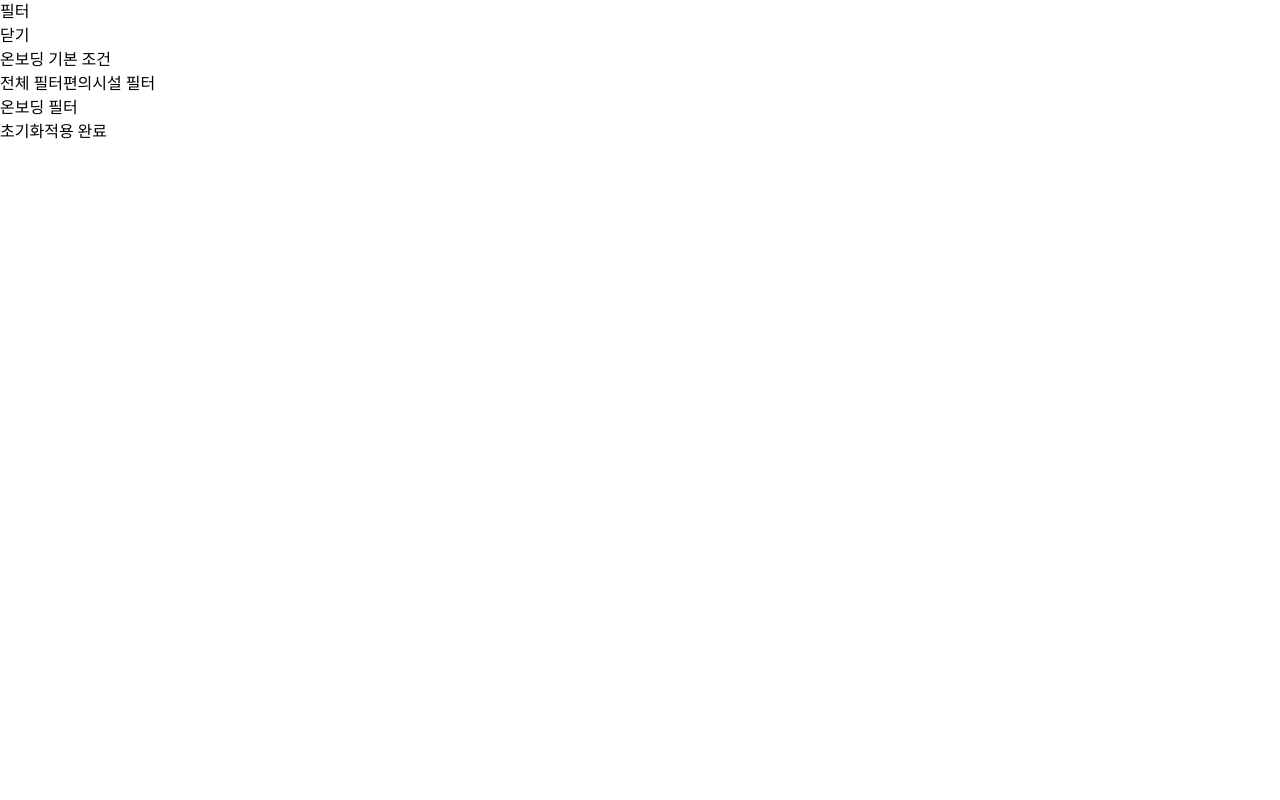
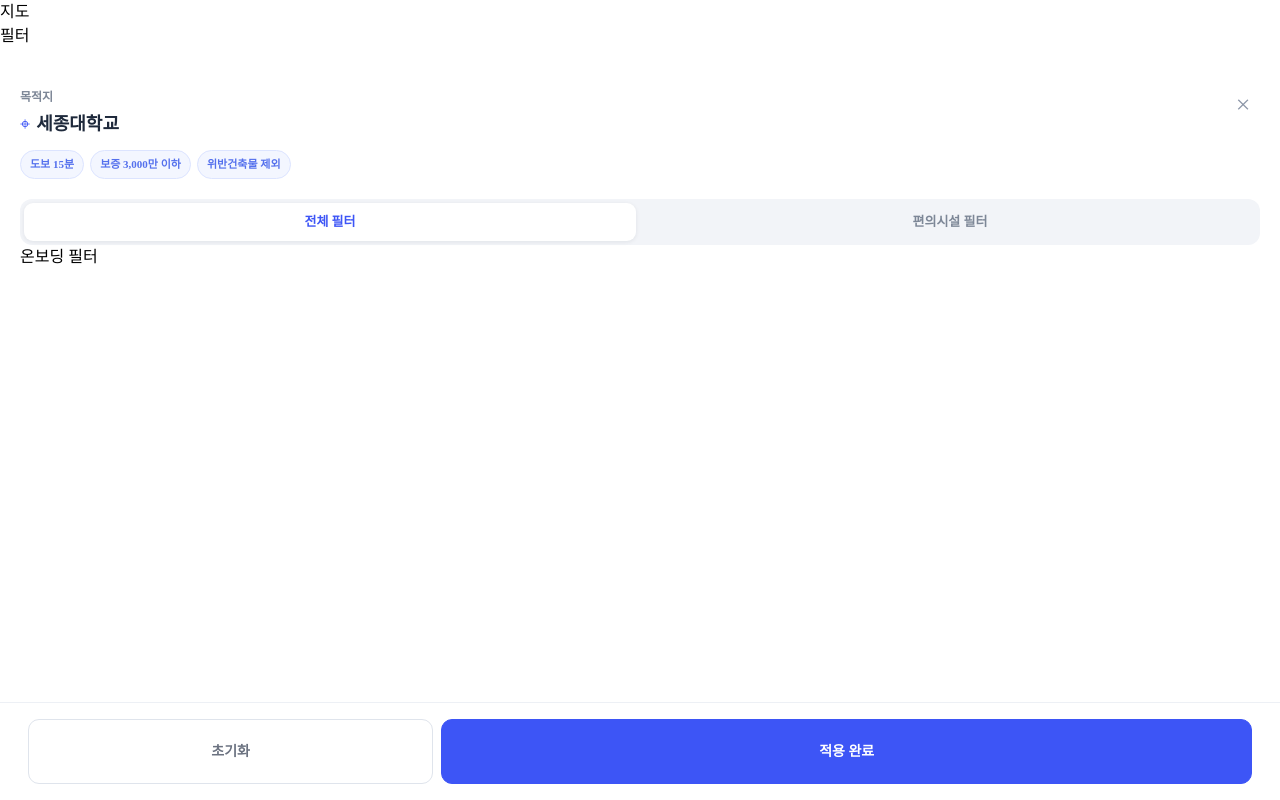
Before and after one commit to kb-7-29-1/kb, a Vue app in the folder frontend/: page /map in a window 1280 px wide. Both pictures are taken after a click on the button "필터". Built offline with nearby package versions, Linux system fonts and the light colour scheme; a web font is replaced by a local one.

Commit message:
feat: 필터 UI 기본 틀 개발

```diff
--- a/frontend/src/components/map/FilterBottomBar.vue
+++ b/frontend/src/components/map/FilterBottomBar.vue
@@ -1,6 +1,46 @@
 <template>
-  <footer>
-    <button type="button">초기화</button>
-    <button type="button">적용 완료</button>
+  <footer class="filter-bottom-bar">
+    <button class="reset-button" type="button">초기화</button>
+    <button class="apply-button" type="button">적용 완료</button>
   </footer>
 </template>
+
+<style scoped>
+.filter-bottom-bar {
+  display: grid;
+  grid-template-columns: minmax(88px, 1fr) 2fr;
+  gap: 8px;
+  flex: 0 0 auto;
+  width: 100%;
+  margin-top: auto;
+  padding: 14px 20px calc(14px + env(safe-area-inset-bottom));
+  border-top: 1px solid #edf0f5;
+  background: #fff;
+}
+
+.filter-bottom-bar button {
+  height: 65px;
+  border-radius: 11px;
+  font-size: 14px;
+  font-weight: 700;
+  cursor: pointer;
+}
+
+.reset-button {
+  border: 1px solid #dfe4ec;
+  background: #fff;
+  color: #6b7280;
+}
+
+.apply-button {
+  border: 1px solid #3d55f6;
+  background: #3d55f6;
+  color: #fff;
+}
+
+@media (min-width: 768px) {
+  .filter-bottom-bar {
+    padding: 16px 28px;
+  }
+}
+</style>
--- a/frontend/src/components/map/FilterPanel.vue
+++ b/frontend/src/components/map/FilterPanel.vue
@@ -12,28 +12,46 @@
 </script>
 
 <template>
-  <section class="filter-panel">
-    <header>
-      <h1>필터</h1>
-      <button type="button" @click="$emit('close')">닫기</button>
-    </header>
+  <section class="filter-overlay">
+    <div class="filter-panel">
+      <div class="filter-content">
+        <OnboardingSummary @close="$emit('close')" />
 
-    <OnboardingSummary />
+        <FilterTabs :active-tab="activeTab" @change="activeTab = $event" />
 
-    <FilterTabs :active-tab="activeTab" @change="activeTab = $event" />
+        <OnBoardingFilter v-if="activeTab === 'all'" />
+        <AmenityFilter v-else />
+      </div>
 
-    <OnBoardingFilter v-if="activeTab === 'all'" />
-    <AmenityFilter v-else />
-
-    <FilterBottomBar />
+      <FilterBottomBar />
+    </div>
   </section>
 </template>
 
 <style scoped>
-.filter-panel {
+.filter-overlay {
+  --map-header-height: 64px;
   position: fixed;
-  inset: 0;
+  top: var(--map-header-height);
+  right: 0;
+  bottom: 0;
+  left: 0;
   z-index: 10;
   background: #fff;
 }
+
+.filter-panel {
+  display: flex;
+  flex-direction: column;
+  width: 100%;
+  min-height: calc(100dvh - var(--map-header-height));
+  background: #fff;
+}
+
+.filter-content {
+  flex: 1;
+  min-height: 0;
+  padding: 24px 20px;
+  overflow-y: auto;
+}
 </style>
--- a/frontend/src/components/map/FilterTabs.vue
+++ b/frontend/src/components/map/FilterTabs.vue
@@ -10,16 +10,44 @@
 </script>
 
 <template>
-  <nav>
-    <button type="button" :aria-pressed="activeTab === 'all'" @click="$emit('change', 'all')">
+  <nav class="filter-tabs" aria-label="필터 종류">
+    <button type="button" :class="{ active: activeTab === 'all' }" @click="$emit('change', 'all')">
       전체 필터
     </button>
     <button
       type="button"
-      :aria-pressed="activeTab === 'amenity'"
+      :class="{ active: activeTab === 'amenity' }"
       @click="$emit('change', 'amenity')"
     >
       편의시설 필터
     </button>
   </nav>
 </template>
+
+<style scoped>
+.filter-tabs {
+  display: grid;
+  grid-template-columns: 1fr 1fr;
+  gap: 8px;
+  padding: 4px;
+  border-radius: 12px;
+  background: #f2f4f8;
+}
+
+.filter-tabs button {
+  min-height: 38px;
+  border: 0;
+  border-radius: 9px;
+  background: transparent;
+  color: #7d8797;
+  font-size: 13px;
+  font-weight: 600;
+  cursor: pointer;
+}
+
+.filter-tabs button.active {
+  background: #fff;
+  color: #3d55f6;
+  box-shadow: 0 1px 4px rgb(15 23 42 / 8%);
+}
+</style>
--- a/frontend/src/components/map/OnboardingSummary.vue
+++ b/frontend/src/components/map/OnboardingSummary.vue
@@ -1,5 +1,94 @@
+<script setup>
+defineEmits(['close']);
+</script>
+
 <template>
-  <section>
-    <h2>온보딩 기본 조건</h2>
+  <section class="summary">
+    <div class="summary-top">
+      <div>
+        <p class="summary-label">목적지</p>
+        <div class="summary-title">
+          <span class="location-icon">⌖</span>
+          <strong>세종대학교</strong>
+        </div>
+      </div>
+
+      <button class="close-button" type="button" aria-label="필터 닫기" @click="$emit('close')">
+        ×
+      </button>
+    </div>
+
+    <div class="condition-chips">
+      <span>도보 15분</span>
+      <span>보증 3,000만 이하</span>
+      <span>위반건축물 제외</span>
+    </div>
   </section>
 </template>
+
+<style scoped>
+.summary {
+  position: relative;
+  padding-right: 42px;
+  margin-bottom: 20px;
+}
+
+.summary-top {
+  display: flex;
+  align-items: flex-start;
+  justify-content: space-between;
+  gap: 16px;
+}
+
+.summary-label {
+  margin: 0 0 5px;
+  color: #7d8797;
+  font-size: 12px;
+  font-weight: 600;
+}
+
+.summary-title {
+  display: flex;
+  align-items: center;
+  gap: 6px;
+  color: #1e293b;
+  font-size: 18px;
+}
+
+.location-icon {
+  color: #3d55f6;
+}
+
+.close-button {
+  position: absolute;
+  top: 0;
+  right: 0;
+  width: 34px;
+  height: 34px;
+  padding: 0;
+  border: 0;
+  border-radius: 50%;
+  background: transparent;
+  color: #8b95a7;
+  font-size: 26px;
+  line-height: 1;
+  cursor: pointer;
+}
+
+.condition-chips {
+  display: flex;
+  flex-wrap: wrap;
+  gap: 6px;
+  margin-top: 12px;
+}
+
+.condition-chips span {
+  padding: 5px 9px;
+  border: 1px solid #dce4ff;
+  border-radius: 999px;
+  background: #f3f6ff;
+  color: #5470ed;
+  font-size: 11px;
+  font-weight: 600;
+}
+</style>
```
